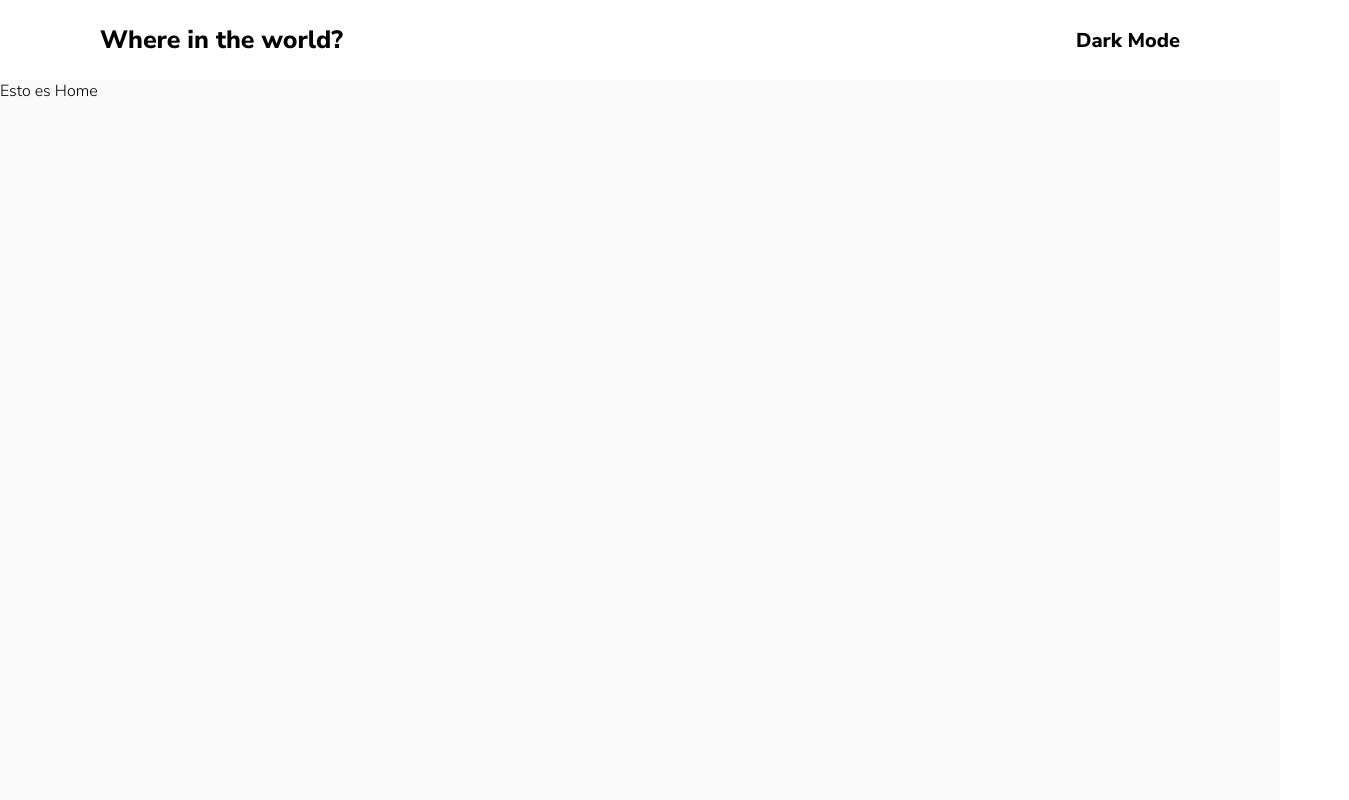
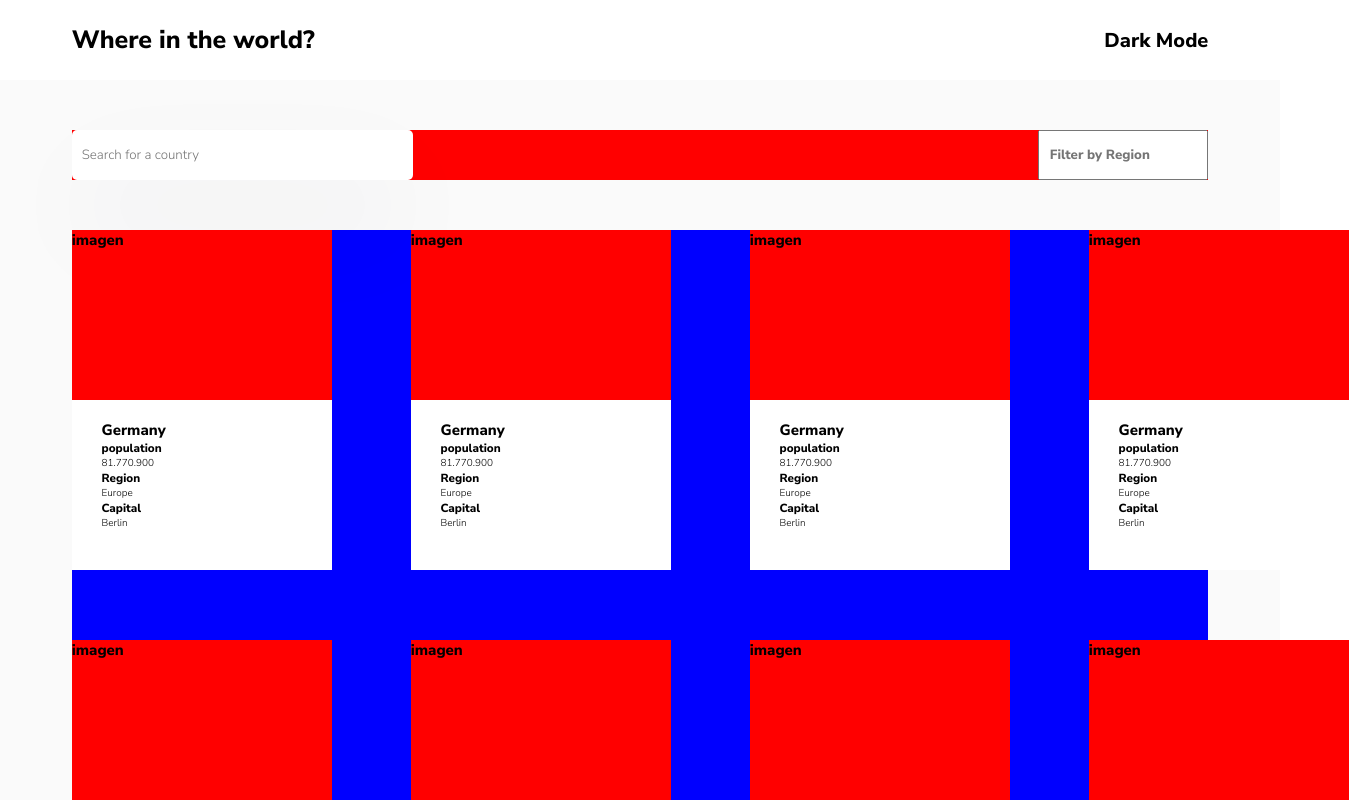
Before and after one commit to jyunakaike/rest-countries-api, a React app: page / in a window 1280 px wide. Shown: the top 800 px of the page, 1349 px wide, since content can reach past the window. Built offline with nearby package versions, Linux system fonts and the light colour scheme.

Commit message:
feat: listofcards, card components with  layout styles

```diff
--- /dev/null
+++ b/src/components/Card/index.js
@@ -0,0 +1,18 @@
+import React from 'react';
+import { CardsContainer , Img, Detail} from './styles';
+
+export const Card = () => {
+  return (
+    <CardsContainer>
+      <Img>
+        <h2>imagen</h2>
+      </Img>
+      <Detail>
+        <h2> Germany</h2>
+        <h3>population</h3> 81.770.900
+        <h3>Region</h3> Europe
+        <h3>Capital</h3> Berlin
+      </Detail>
+    </CardsContainer>
+  )
+}
--- /dev/null
+++ b/src/components/Card/styles.js
@@ -0,0 +1,21 @@
+import styled from "styled-components";
+
+export const CardsContainer = styled.div`
+    height: 340px;
+    width: 260px;
+    background-color: yellow;
+`
+
+export const Img = styled.div`
+    height: 50%;
+    width: 260px;
+    background-color: red;
+`
+
+export const Detail= styled.div`
+    height: 50%;
+    width: 260px;
+    padding:7.5% 11.5% 0 11.5%;
+    /* padding:20px 30px 0 30px; */
+    background-color: white;
+`
--- a/src/components/Header/styles.js
+++ b/src/components/Header/styles.js
@@ -11,7 +11,7 @@ export const Nav = styled.nav`
     width: 100%;
     background-color: white ;
     height: 80px;
-    padding: 20px 100px;
+    padding: 20px 5.6%;
     display: flex;
         justify-content: space-between;
         align-items: center;
--- a/src/components/Home/index.js
+++ b/src/components/Home/index.js
@@ -1,10 +1,34 @@
 import React from 'react'
-import { Container } from './styles'
+import { Container, ContainerInput, CountryInput , CountryFilter } from './styles'
+
+import { ListOfCards } from '../ListOfCards'
 
 export const Home = () => {
   return (
     <Container>
-       <p>Esto es Home</p>
+      < ContainerInput>
+        <CountryInput placeholder='Search for a country'></CountryInput>
+        <CountryFilter  placeholder='Filter by Region'></CountryFilter>
+      </ ContainerInput>
+      {/* card */}
+
+      <ListOfCards />
+
+
+
+      {/* <div>
+        <div>
+          <h2>imagen</h2>
+        </div>
+        <div>
+            <h2> Germany</h2>
+            <h3>population</h3> 81.770.900
+            <h3>Region</h3> Europe
+            <h3>Capital</h3> Berlin
+        </div>
+      </div> */}
+
+
     </Container>
 
   )
--- a/src/components/Home/styles.js
+++ b/src/components/Home/styles.js
@@ -6,4 +6,36 @@ export const Container = styled.div`
     /* background-color: blue; */
     width: 100%;
     height: 100vh;
+    padding: 50px 5.6% 0 5.6% ;
 `
+
+export const CountryInput = styled.input`
+    /* background-color: red; */
+    height: 50px;
+    width: 30%;
+
+    border: none;
+    border-radius: 5px;
+
+    padding: 10px;
+
+
+    box-shadow: rgba(50, 50, 93, 0.25) 0px 50px 100px -20px;
+`
+
+export const ContainerInput = styled.div`
+    background-color: red;
+    width: 100%;
+    display: flex;
+        justify-content: space-between;
+
+    margin-bottom: 50px;
+`
+
+
+export const CountryFilter = styled.input`
+    width: 15%;
+    color: black;
+    font-weight: bold;
+    padding: 10px;
+`
--- /dev/null
+++ b/src/components/ListOfCards/index.js
@@ -0,0 +1,21 @@
+import React from 'react'
+import { CardsContainer } from './styles'
+
+import { Card } from '../Card'
+
+export const ListOfCards = () => {
+    return (
+        <CardsContainer>
+            <Card />
+            <Card />
+            <Card />
+            <Card />
+            <Card />
+            <Card />
+            <Card />
+            <Card />
+
+
+        </CardsContainer>
+    )
+}
--- /dev/null
+++ b/src/components/ListOfCards/styles.js
@@ -0,0 +1,12 @@
+import styled from "styled-components";
+
+export const CardsContainer = styled.div`
+    background-color: blue ;
+    width: 100%;
+    height: 800px;
+    display: grid;
+    grid-template-columns: auto auto auto auto;
+    /* gap: 79px; */
+    column-gap: 79px;
+    row-gap: 20px;
+`
```
